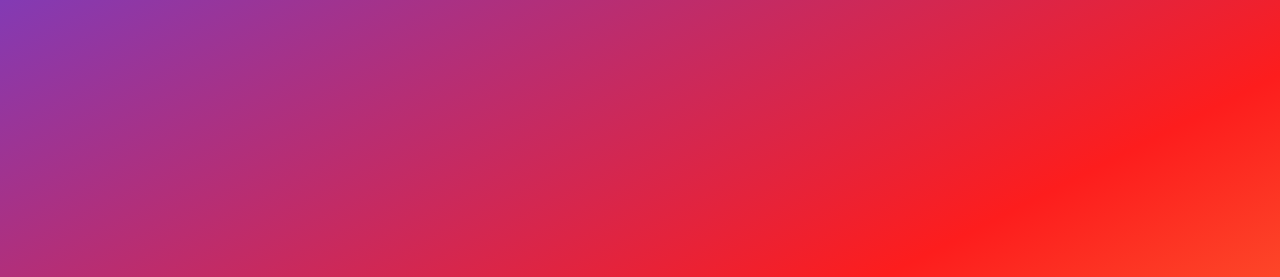
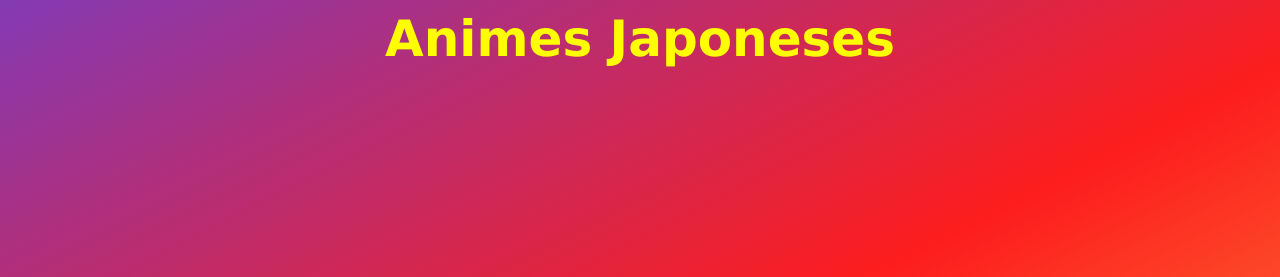
Before and after one commit to BryanCachimuel/Ruta_de_Aprendizaje_de_JavaScript, a PHP site: page / in a window 1280 px wide. Shown: the top 277 px of the page. Run offline with PHP 8.4, Linux system fonts and the light colour scheme.

Commit message:
agregando estilos al titulo del página web

```diff
--- a/tarjetas_especiales/index.html
+++ b/tarjetas_especiales/index.html
@@ -8,6 +8,7 @@
   </head>
   <body>
 
+    <h1 class="titulo">Animes Japoneses</h1>
     <div class="container">
       <div class="card" id="character_one">
         <img src="publico/img/opm.png" class="imagen" />
--- a/tarjetas_especiales/publico/css/estilos.css
+++ b/tarjetas_especiales/publico/css/estilos.css
@@ -8,8 +8,17 @@ body{
     background: linear-gradient(153deg, rgba(131,58,180,1) 0%, rgba(253,29,29,1) 50%, rgba(252,176,69,1) 100%);
 }
 
+.titulo{
+    font-weight: bold;
+    font-size: 50px;
+    text-align: center;
+    margin-top: 10px;
+    color: #ffff00;
+    font-family: 'Lucida Sans Unicode';
+}
+
 .container{
-    height: 100vh;
+    height: 90vh;
     display: flex;
     justify-content: center;
     align-items: center;
```
